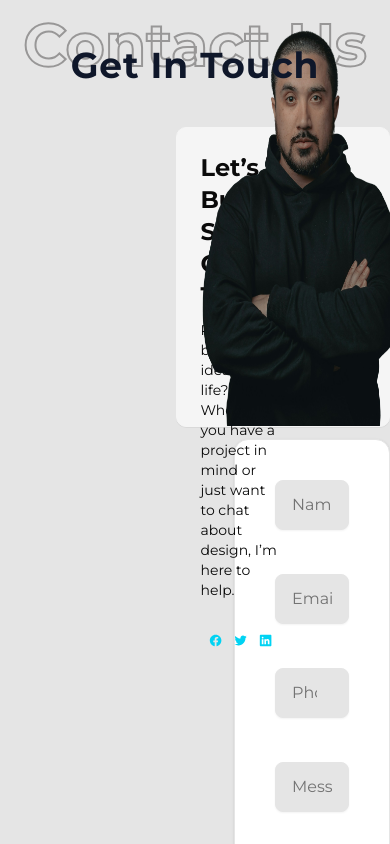
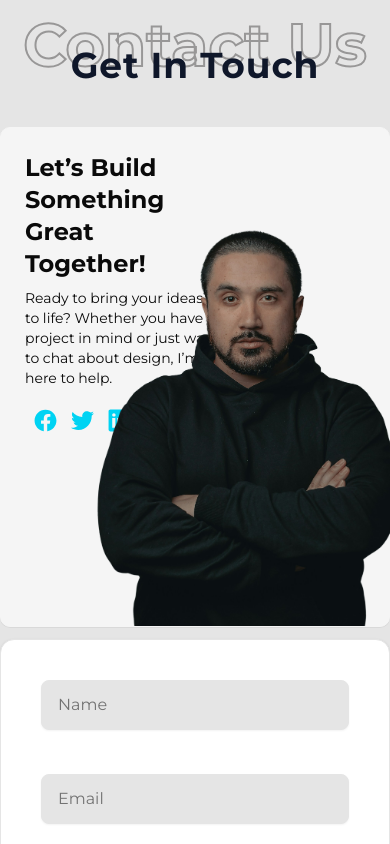
Before and after one commit to Maryammuhammadafzal/UX_Portfolio, a React (Vite) app: page / in a window 390 px wide. Shown: the part 7760-8604 px from the top of the page. Built offline with nearby package versions, Linux system fonts and the light colour scheme; a web font is replaced by a local one.

Commit message:
created contact section responsive

```diff
--- a/src/Pages/Contact.jsx
+++ b/src/Pages/Contact.jsx
@@ -27,11 +27,11 @@ const Contact = () => {
             textSize="text-5xl"
           />
         </div>
-        <div className="flex max-md:flex-col justify-center items-end w-full h-auto gap-3 mt-3">
+        <div className="flex max-lg:flex-col justify-center min-lg:items-end items-center w-full h-auto gap-3 mt-3">
           {/* Card */}
-          <div className="card w-[50%] max-xl:w-[55%] h-auto flex justify-end items-end ">
-            <div className="businessCard p-3 max-w-[708px] rounded-lg shadow-2xs relative overflow-visible border border-neutral-100 bg-neutral-100 flex justify-between gap-2 w-full h-[250px] max-xl:h-[300px]">
-              <div className="content w-[55%] flex flex-col gap-2 p-3">
+          <div className="card w-[55%] max-lg:w-full max-2xl:w-[55%] h-auto flex min-lg:justify-end justify-center items-end ">
+            <div className="businessCard p-3 max-lg:max-w-[535px] rounded-lg shadow-2xs relative overflow-visible border border-neutral-100 bg-neutral-100 flex justify-between gap-2 w-full h-[250px] max-lg:h-[500px]">
+              <div className="content w-[60%] flex flex-col gap-2 p-3">
                 <h2 className="text-2xl font-bold">
                   Let’s Build Something Great Together!
                 </h2>
@@ -39,7 +39,7 @@ const Contact = () => {
                   Ready to bring your ideas to life? Whether you have a project
                   in mind or just want to chat about design, I’m here to help.
                 </p>
-                <div className="socialLink w-full gap-3 mt-5 px-2 flex text-cyan-400">
+                <div className="socialLink w-full gap-3 mt-3 px-2 flex text-cyan-400">
                   <IoLogoFacebook size={25} />
                   <IoLogoTwitter size={25} />
                   <IoLogoLinkedin size={25} />
@@ -56,7 +56,7 @@ const Contact = () => {
           </div>
 
           {/* Form */}
-          <Card className="w-[35%] max-xl:w-[40%] ml-4 px-4 py-10">
+          <Card className="w-[35%] max-lg:w-[58%] max-md:w-full max-lg:max-w-[535px] max-lg:ml-0  ml-4 px-4 py-10">
             <CardContent className="space-y-11">
               <Input
                 type="text"
```
